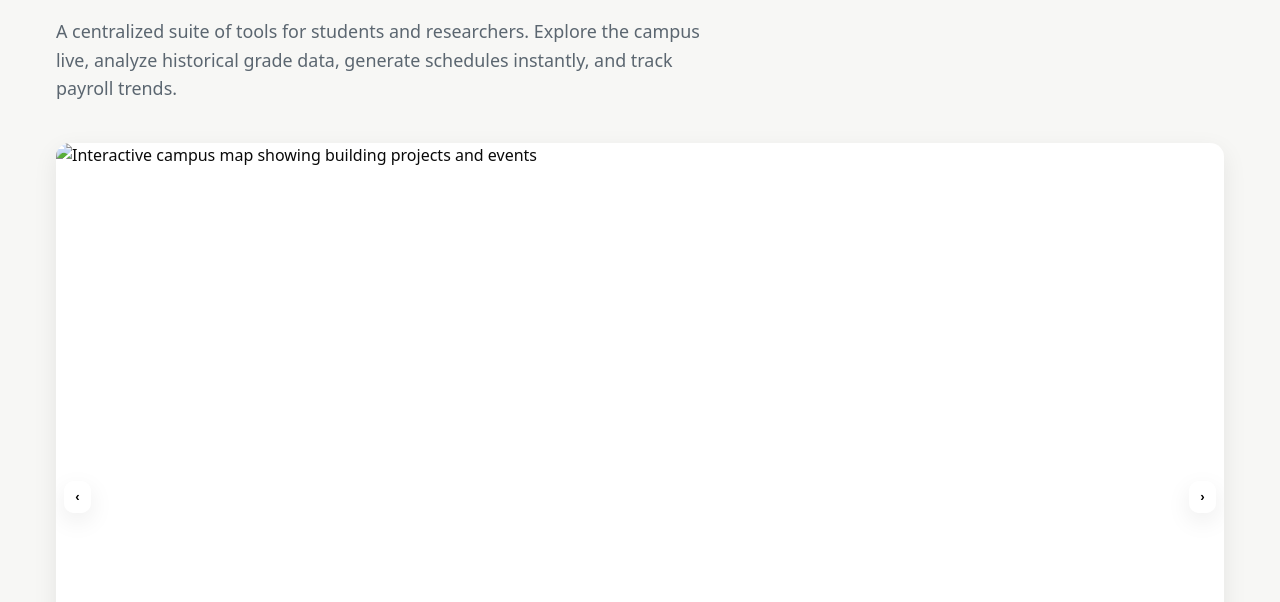
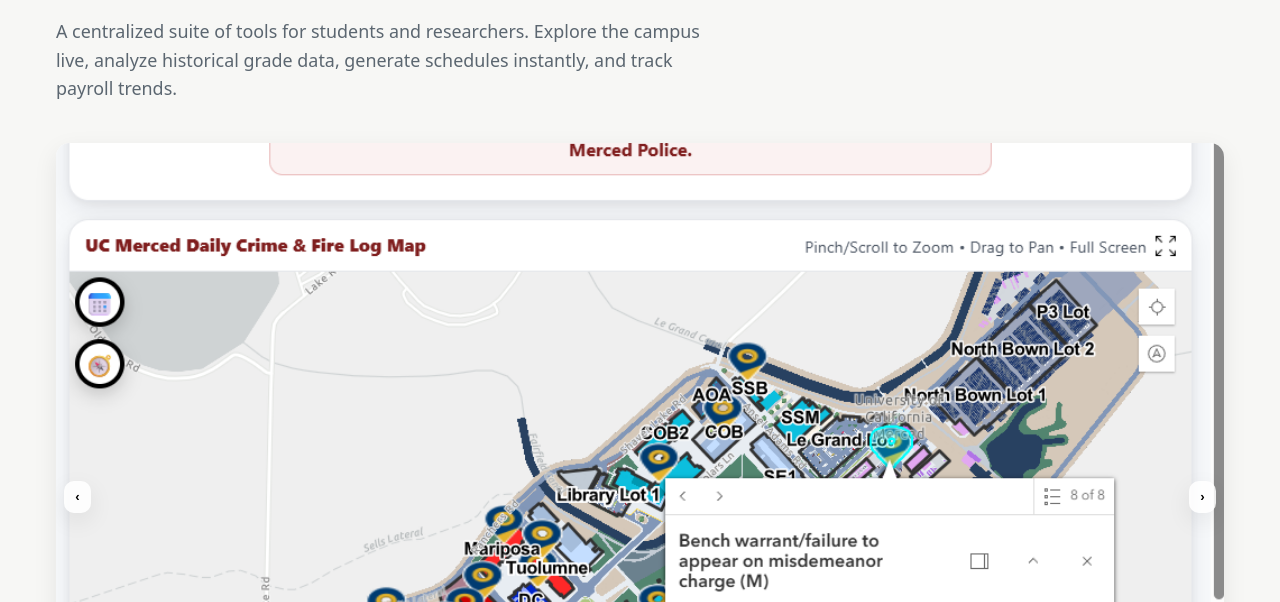
Before and after one commit to herreraflavio/ucmercedhub, a plain HTML site: page index.html in a window 1280 px wide. Shown: the part 198-800 px from the top of the page. Drawn offline with Linux system fonts and the light colour scheme.

Commit message:
image url spelling error fixed

```diff
--- a/index.html
+++ b/index.html
@@ -508,7 +508,7 @@
             <li class="slide" data-active="true">
               <figure>
                 <img
-                  src="/img/map1/png"
+                  src="/img/map1.png"
                   width="1200"
                   height="675"
                   loading="eager"
```
